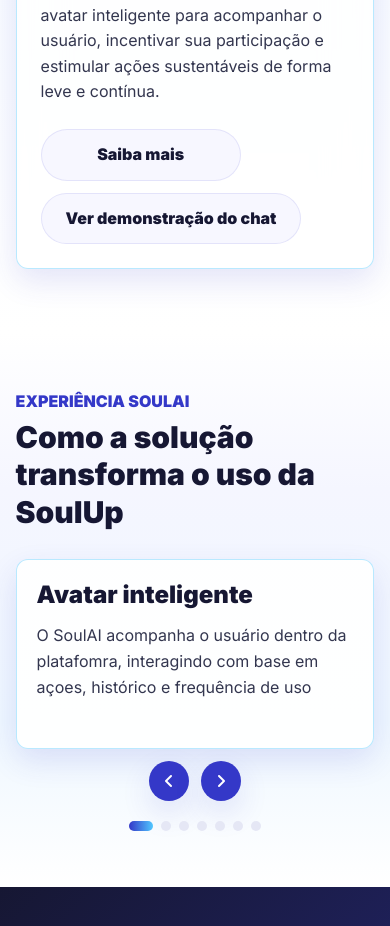
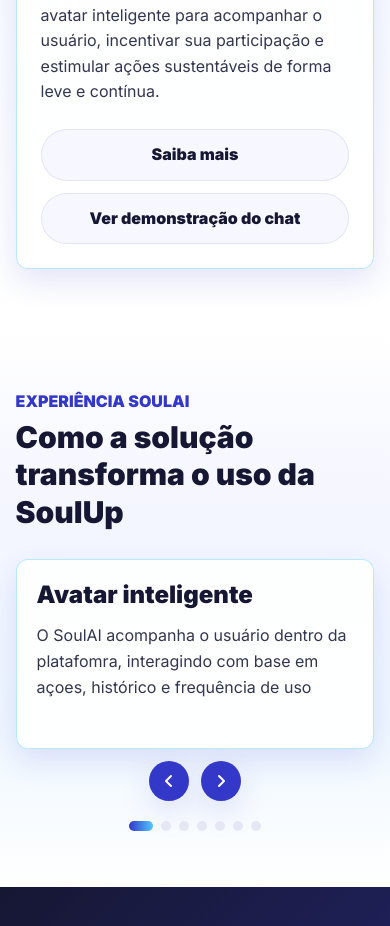
Before and after one commit to manuelalramos/SoulAi_Projeto, a React (Vite) app: page / in a window 390 px wide. Shown: the part 980-1906 px from the top of the page. Built offline with nearby package versions, Linux system fonts and the light colour scheme.

Commit message:
refactor : melhora responsividade dos botoes na home

```diff
--- a/src/pages/Home/sections/HomeAboutSection.tsx
+++ b/src/pages/Home/sections/HomeAboutSection.tsx
@@ -21,18 +21,18 @@ export function HomeAboutSection() {
                         para acompanhar o usuário, incentivar sua participação e estimular
                         ações sustentáveis de forma leve e contínua.
                     </p>
-                    <div className="mt-6 flex flex-wrap items-center gap-3">
+                    <div className="mt-6 grid grid-cols-1 gap-3 sm:flex sm:flex-wrap sm:items-center">
                         <Link
-
-                            className="relative z-0 inline-flex min-h-12 min-w-[200px] items-center justify-center overflow-hidden rounded-full border border-soul-blue/10 bg-soul-soft/80 px-6 py-3 text-center font-black text-soul-ink transition duration-300 before:absolute before:inset-0 before:-z-10 before:w-0 before:bg-gradient-to-r before:from-soul-yellow before:to-soul-cyan before:transition-all before:duration-500 before:content-[''] hover:-translate-y-1 hover:border border-soul-blue/10hover:text-soul-ink hover:shadow-future hover:before:w-full"
+                            className="relative z-0 inline-flex min-h-12 w-full items-center justify-center overflow-hidden rounded-full border border-soul-blue/10 bg-soul-soft/80 px-5 py-3 text-center font-black text-soul-ink transition duration-300 before:absolute before:inset-0 before:-z-10 before:w-0 before:bg-gradient-to-r before:from-soul-yellow before:to-soul-cyan before:transition-all before:duration-500 before:content-[''] hover:-translate-y-1 hover:border-transparent hover:text-soul-ink hover:shadow-future hover:before:w-full sm:w-auto sm:min-w-[200px] sm:px-6"
                             to="/sobre"
                         >
                             Saiba mais
                         </Link>
                         <button
-                            className="relative z-0 inline-flex min-h-12 min-w-[200px] items-center justify-center overflow-hidden rounded-full border border-soul-blue/10 bg-soul-soft/80 px-6 py-3 text-center font-black text-soul-ink transition duration-300 before:absolute before:inset-0 before:-z-10 before:w-0 before:bg-gradient-to-r before:from-soul-yellow before:to-soul-cyan before:transition-all before:duration-500 before:content-[''] hover:-translate-y-1 hover:border border-soul-blue/10hover:text-soul-ink hover:shadow-future hover:before:w-full"
+                            className="relative z-0 inline-flex min-h-12 w-full items-center justify-center overflow-hidden rounded-full border border-soul-blue/10 bg-soul-soft/80 px-5 py-3 text-center font-black text-soul-ink transition duration-300 before:absolute before:inset-0 before:-z-10 before:w-0 before:bg-gradient-to-r before:from-soul-yellow before:to-soul-cyan before:transition-all before:duration-500 before:content-[''] hover:-translate-y-1 hover:border-transparent hover:text-soul-ink hover:shadow-future hover:before:w-full sm:w-auto sm:min-w-[200px] sm:px-6"
                             type="button"
-                            onClick={abrirDemonstracaoChat}>
+                            onClick={abrirDemonstracaoChat}
+                        >
                             Ver demonstração do chat
                         </button>
                     </div>
```
